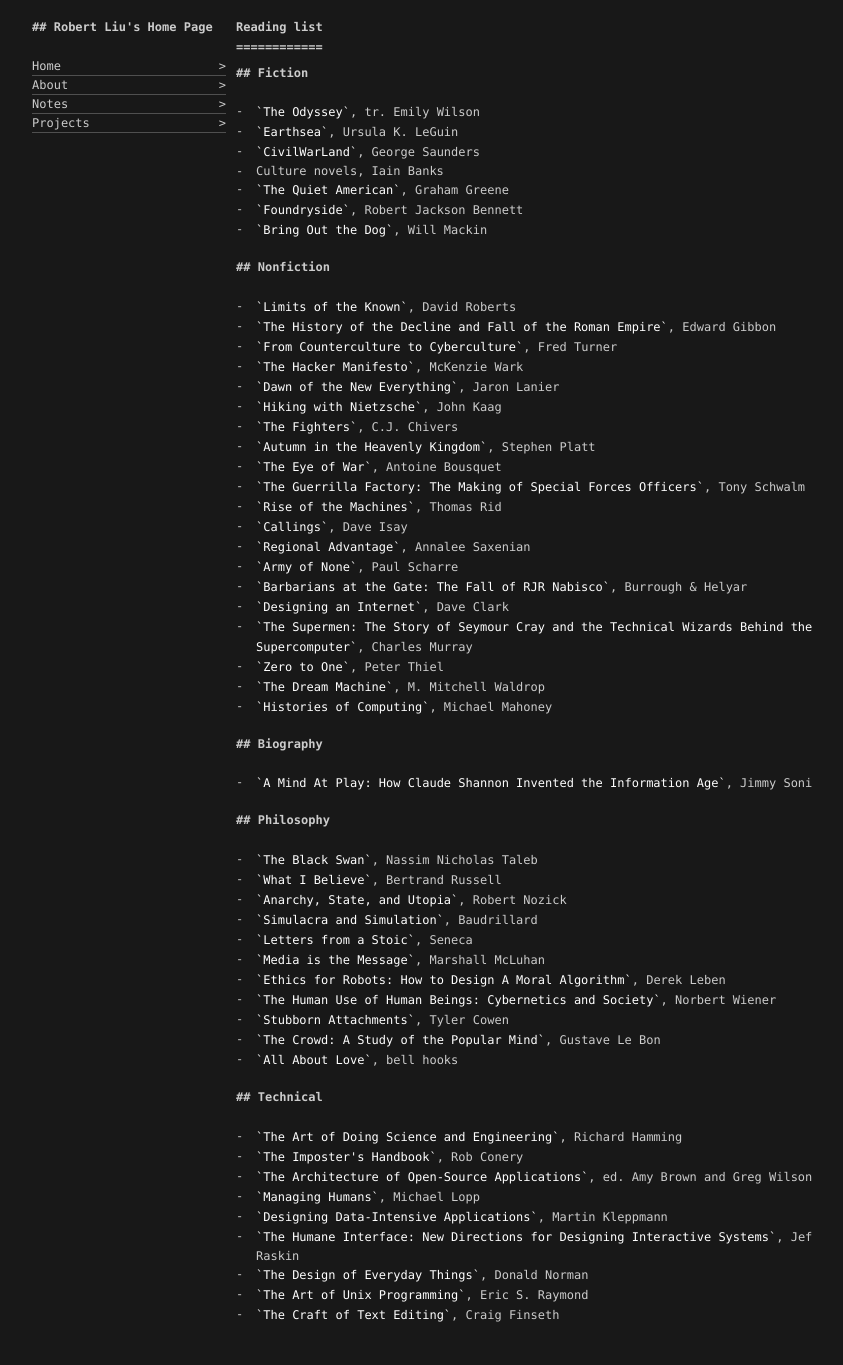
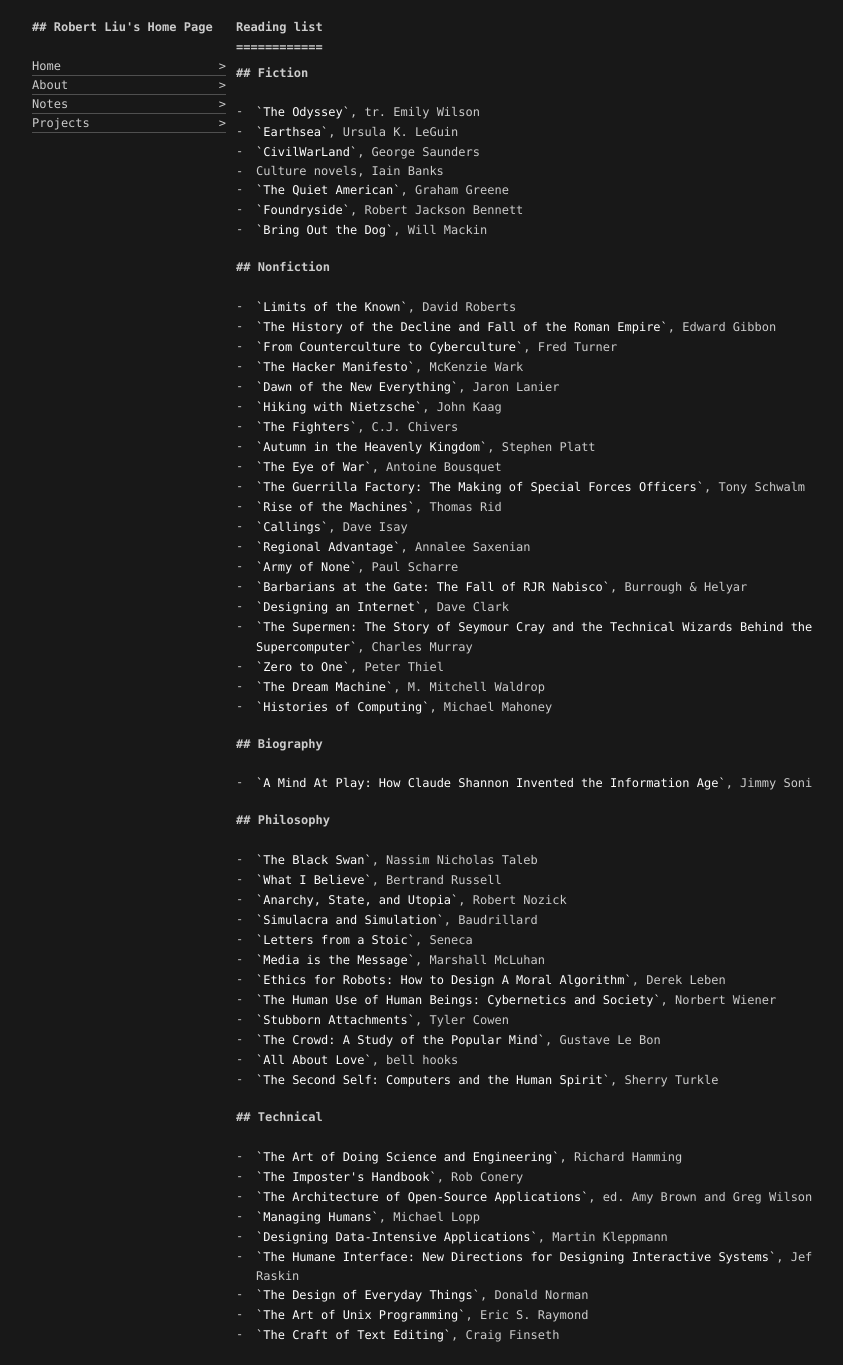
Before and after one commit to rrliu/cordyceptive.github.io, a Jekyll site: the page built from _posts/2019-12-31-reading_list.md, in a window 1280 px wide. Shown: the whole page, without its empty margins (200-1043 px from the left). Built offline with Jekyll 4.4.1, drawn with Linux system fonts in a browser that asks for light colours.

Commit message:
mit press books

```diff
--- a/_posts/2019-12-31-reading_list.md
+++ b/_posts/2019-12-31-reading_list.md
@@ -50,6 +50,7 @@ title: Reading list
 - `Stubborn Attachments`, Tyler Cowen
 - `The Crowd: A Study of the Popular Mind`, Gustave Le Bon
 - `All About Love`, bell hooks
+- `The Second Self: Computers and the Human Spirit`, Sherry Turkle
 
 ## Technical
 - `The Art of Doing Science and Engineering`, Richard Hamming
```
